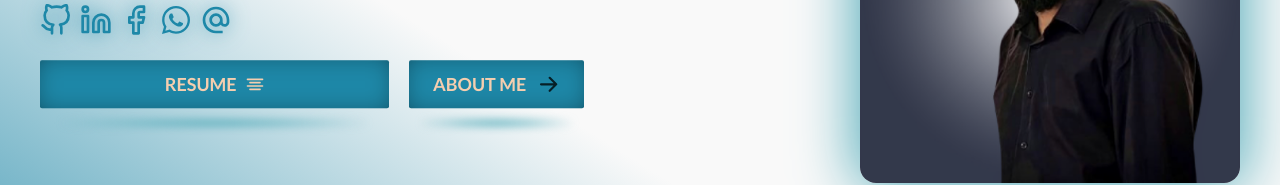
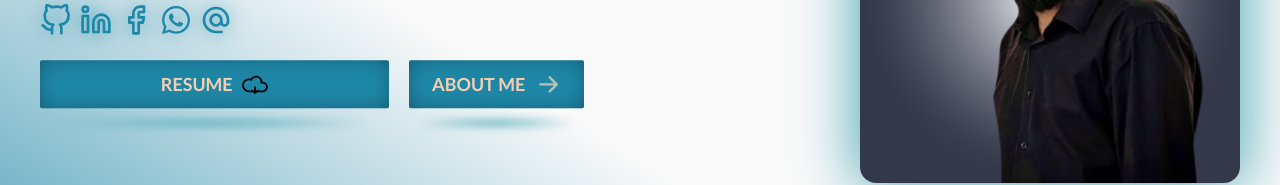
Before and after one commit to abedinwahid9/my-portfolio, a Next.js app: page / in a window 1280 px wide. Shown: the part 317-502 px from the top of the page. Built offline with nearby package versions, Linux system fonts and the light colour scheme.

Commit message:
animated icon create done

```diff
--- a/src/app/components/home/Main.tsx
+++ b/src/app/components/home/Main.tsx
@@ -14,6 +14,7 @@ import tailwind from "../../../../public/icons/icons8-tailwindcss-480.png";
 import mongoose from "../../../../public/icons/icons8-mongoose-480.png";
 import Image from "next/image";
 import ArrowSvgAni from "../svg/ArrowSvgAni";
+import CloudDownloadIcon from "../svg/CloudDownloadIcon";
 
 interface SkillLogo {
   id: number;
@@ -90,7 +91,7 @@ const Main: React.FC = () => {
             <AnimatedBtn
               title="resume"
               width="md:w-2/3 w-1/2"
-              icon={<FiAlignCenter />}
+              icon={<CloudDownloadIcon />}
               show={true}
             />
             <AnimatedBtn
--- a/src/app/components/share/AnimatedBtn.tsx
+++ b/src/app/components/share/AnimatedBtn.tsx
@@ -58,7 +58,7 @@ const AnimatedBtn: React.FC<BtnProps> = ({ title, width, icon, show }) => {
         onHoverEnd={() => {
           setHover(false);
         }}
-        className={`dark:bg-lg-button flex gap-2 justify-center items-center font-semibold bg-dr-button md:py-2 shadow-[inset_0px_0px_32px_-15px_rgba(0,_0,_0,_0.8)] py-1 md:px-5 px-2 md:text-lg text-sm capitalize text-lg-text dark:text-dr-text rounded-sm`}
+        className={`dark:bg-lg-button flex gap-2 justify-center items-center font-semibold bg-dr-button md:py-2 py-1 md:px-5 px-2 md:text-lg text-sm capitalize text-lg-text dark:text-dr-text rounded-sm shadow-[inset_0px_0px_32px_-15px_rgba(0,_0,_0,_0.8)]`}
       >
         <motion.div className="block h-8 overflow-hidden">
           {textSplit?.map((str, i) => (
--- a/src/app/components/svg/ArrowSvgAni.tsx
+++ b/src/app/components/svg/ArrowSvgAni.tsx
@@ -3,13 +3,13 @@
 import { motion } from "framer-motion";
 
 interface AnimatedArrowProps {
-  color?: string;
   size?: number;
 }
 
-const ArrowSvgAni = ({ color = "#000000", size = 26 }: AnimatedArrowProps) => {
+const ArrowSvgAni = ({ size = 28 }: AnimatedArrowProps) => {
   return (
     <motion.svg
+      className="dark:stroke-dr-text stroke-lg-text"
       width={size}
       height={size}
       viewBox="0 0 24 24"
@@ -26,7 +26,6 @@ const ArrowSvgAni = ({ color = "#000000", size = 26 }: AnimatedArrowProps) => {
     >
       <motion.path
         d="M5 12H19M19 12L13 6M19 12L13 18"
-        stroke={color}
         strokeWidth="2"
         strokeLinecap="round"
         strokeLinejoin="round"
--- /dev/null
+++ b/src/app/components/svg/CloudDownloadIcon.tsx
@@ -0,0 +1,68 @@
+import React from "react";
+import { motion } from "framer-motion";
+
+interface AnimatedArrowProps {
+  size?: number;
+}
+
+const CloudDownloadIcon = ({ size = 28 }: AnimatedArrowProps) => {
+  // Variants for the arrow animation
+  const arrowVariants = {
+    initial: { y: 0 },
+    animate: {
+      y: [0, 6, 0], // Bounce up and down
+      transition: {
+        duration: 1.5,
+        repeat: Infinity,
+        repeatType: "loop",
+        ease: "easeInOut",
+      },
+    },
+  };
+
+  // Variants for the cloud pulse animation
+  const cloudVariants = {
+    initial: { scale: 1 },
+    animate: {
+      scale: [1, 1.05, 1],
+      transition: {
+        duration: 2,
+        repeat: Infinity,
+        repeatType: "loop",
+        ease: "easeInOut",
+      },
+    },
+  };
+
+  return (
+    <motion.div>
+      <svg
+        xmlns="http://www.w3.org/2000/svg"
+        viewBox="0 0 24 24"
+        fill="none"
+        width={size}
+        height={size}
+      >
+        {/* Cloud */}
+        <motion.path
+          d="M8.46038 7.28393C9.40301 5.8274 11.0427 4.86182 12.9091 4.86182C15.7228 4.86182 18.024 7.05632 18.1944 9.82714C18.2506 9.825 18.307 9.82392 18.3636 9.82392C20.7862 9.82392 22.75 11.7878 22.75 14.2103C22.75 16.6328 20.7862 18.5966 18.3636 18.5966L7 18.5966C3.82436 18.5966 1.25 16.0223 1.25 12.8466C1.25 9.67101 3.82436 7.09665 7 7.09665C7.50391 7.09665 7.99348 7.16164 8.46038 7.28393ZM12.9091 6.36182C11.404 6.36182 10.1021 7.23779 9.48806 8.51108C9.31801 8.86369 8.90536 9.0262 8.54054 8.88424C8.0639 8.69877 7.54477 8.59665 7 8.59665C4.65279 8.59665 2.75 10.4994 2.75 12.8466C2.75 15.1939 4.65279 17.0966 7 17.0966L18.3627 17.0966C19.9568 17.0966 21.25 15.8044 21.25 14.2103C21.25 12.6162 19.9577 11.3239 18.3636 11.3239C18.1042 11.3239 17.8539 11.358 17.6164 11.4214C17.3762 11.4855 17.1198 11.4265 16.9319 11.2637C16.7439 11.1009 16.6489 10.8556 16.6781 10.6087C16.6955 10.461 16.7045 10.3103 16.7045 10.1573C16.7045 8.0611 15.0053 6.36182 12.9091 6.36182Z"
+          fill="#000000"
+          variants={cloudVariants}
+          initial="initial"
+          animate="animate"
+        />
+
+        {/* Arrow */}
+        <motion.path
+          d="M15.0856 12.5315C14.8269 12.2081 14.3549 12.1557 14.0315 12.4144L12.75 13.4396V10.0001C12.75 9.58585 12.4142 9.25006 12 9.25006C11.5858 9.25006 11.25 9.58585 11.25 10.0001V13.4396L9.96849 12.4144C9.64505 12.1557 9.17308 12.2081 8.91432 12.5315C8.65556 12.855 8.708 13.327 9.03145 13.5857L11.5287 15.5835C11.6575 15.6877 11.8215 15.7501 12 15.7501C12.1801 15.7501 12.3453 15.6866 12.4746 15.5809L14.9685 13.5857C15.2919 13.327 15.3444 12.855 15.0856 12.5315Z"
+          fill="#000000"
+          variants={arrowVariants}
+          initial="initial"
+          animate="animate"
+        />
+      </svg>
+    </motion.div>
+  );
+};
+
+export default CloudDownloadIcon;
```
